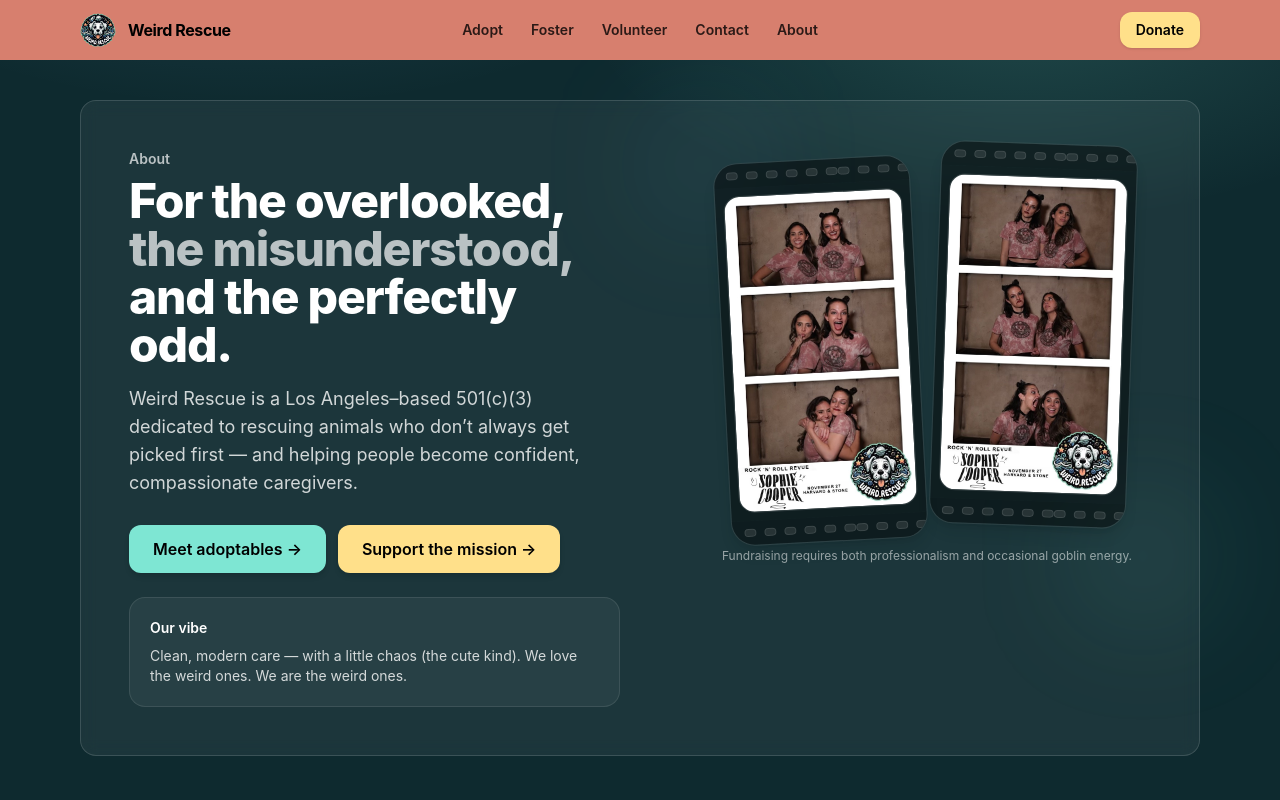
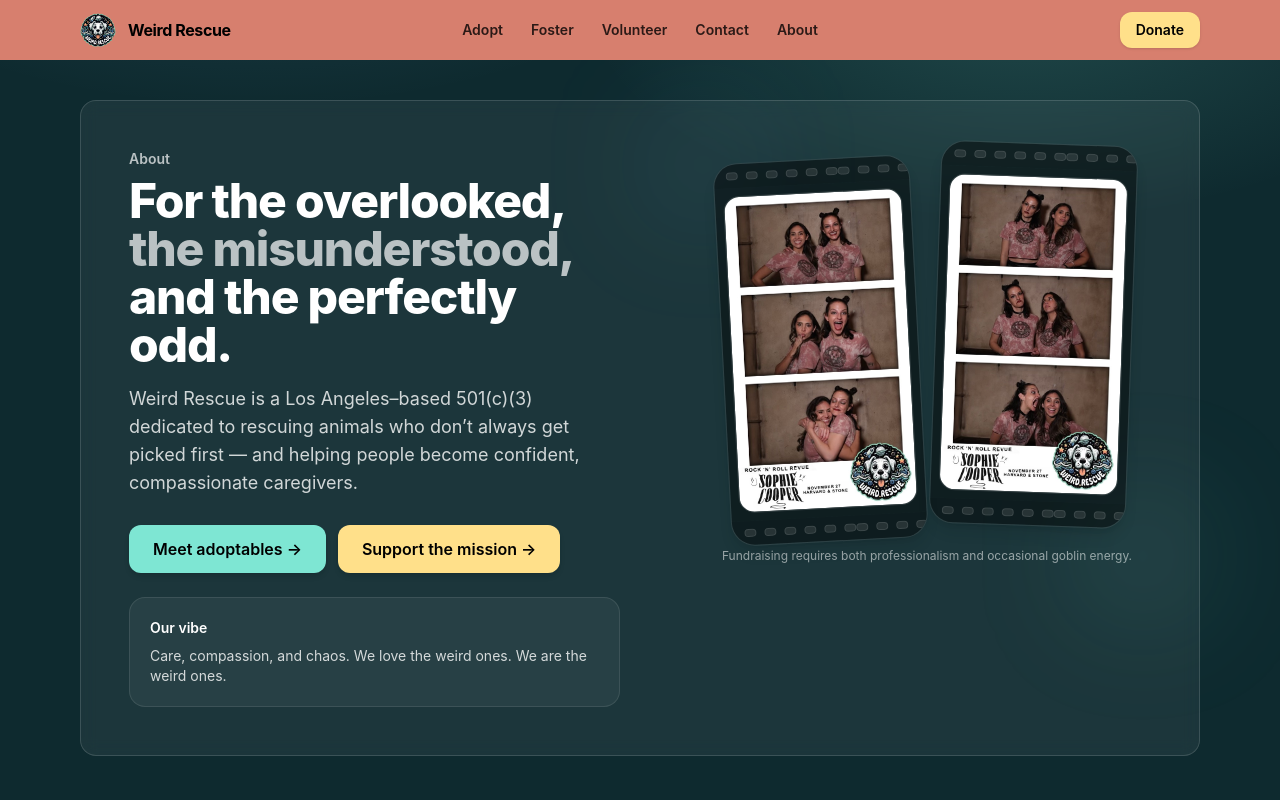
Before and after one commit to weirdrescue/weirdrescue-site, a Next.js app: page /about in a window 1280 px wide. Shown: the top 800 px of the page. Built offline with nearby package versions, Linux system fonts and the light colour scheme.

Commit message:
Refine About page filmstrip hero

```diff
--- a/src/app/about/page.tsx
+++ b/src/app/about/page.tsx
@@ -126,7 +126,7 @@ export default function AboutPage() {
             <div className="mt-6 rounded-2xl border border-white/10 bg-white/5 p-5 text-sm text-white/80">
               <p className="font-semibold text-white">Our vibe</p>
               <p className="mt-2">
-                Clean, modern care — with a little chaos (the cute kind). We love
+                Care, compassion, and chaos. We love
                 the weird ones. We are the weird ones.
               </p>
             </div>
```
